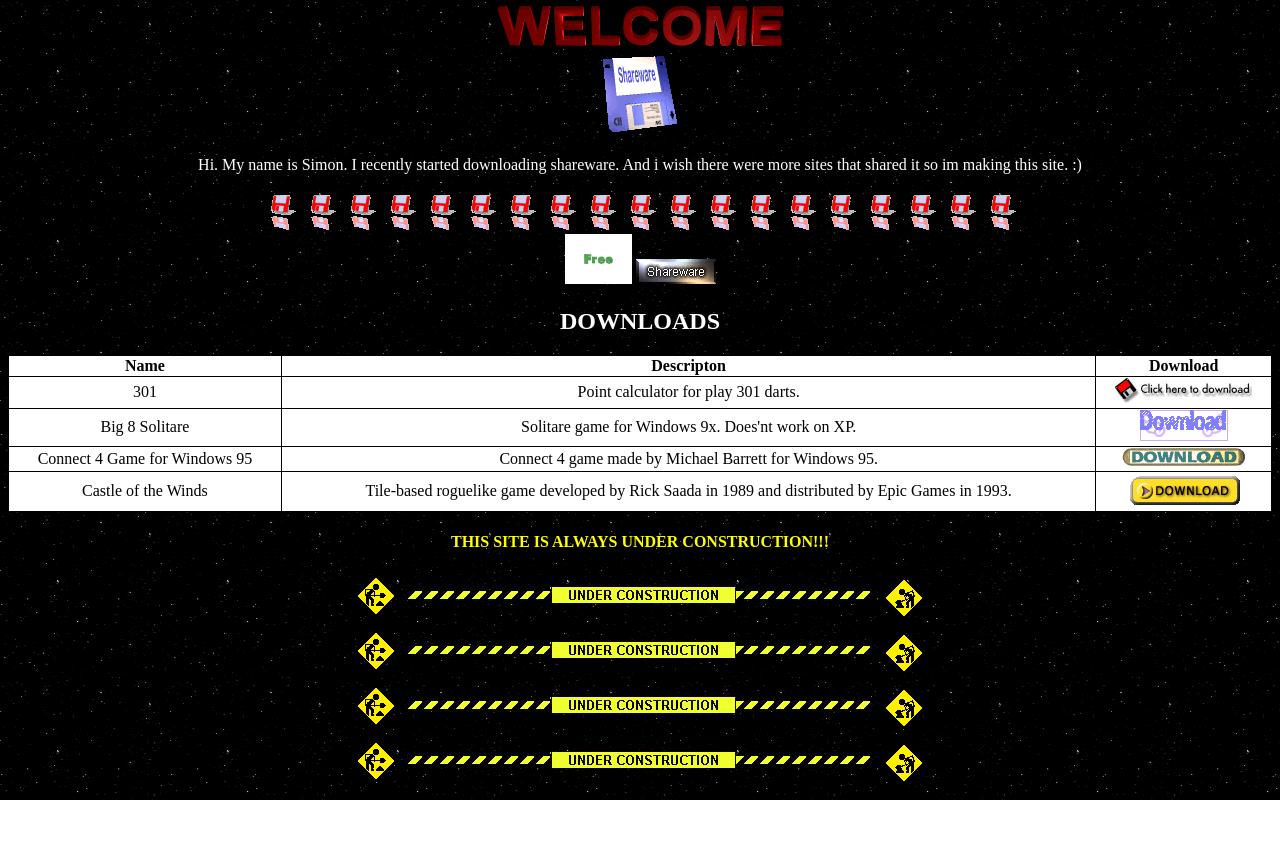
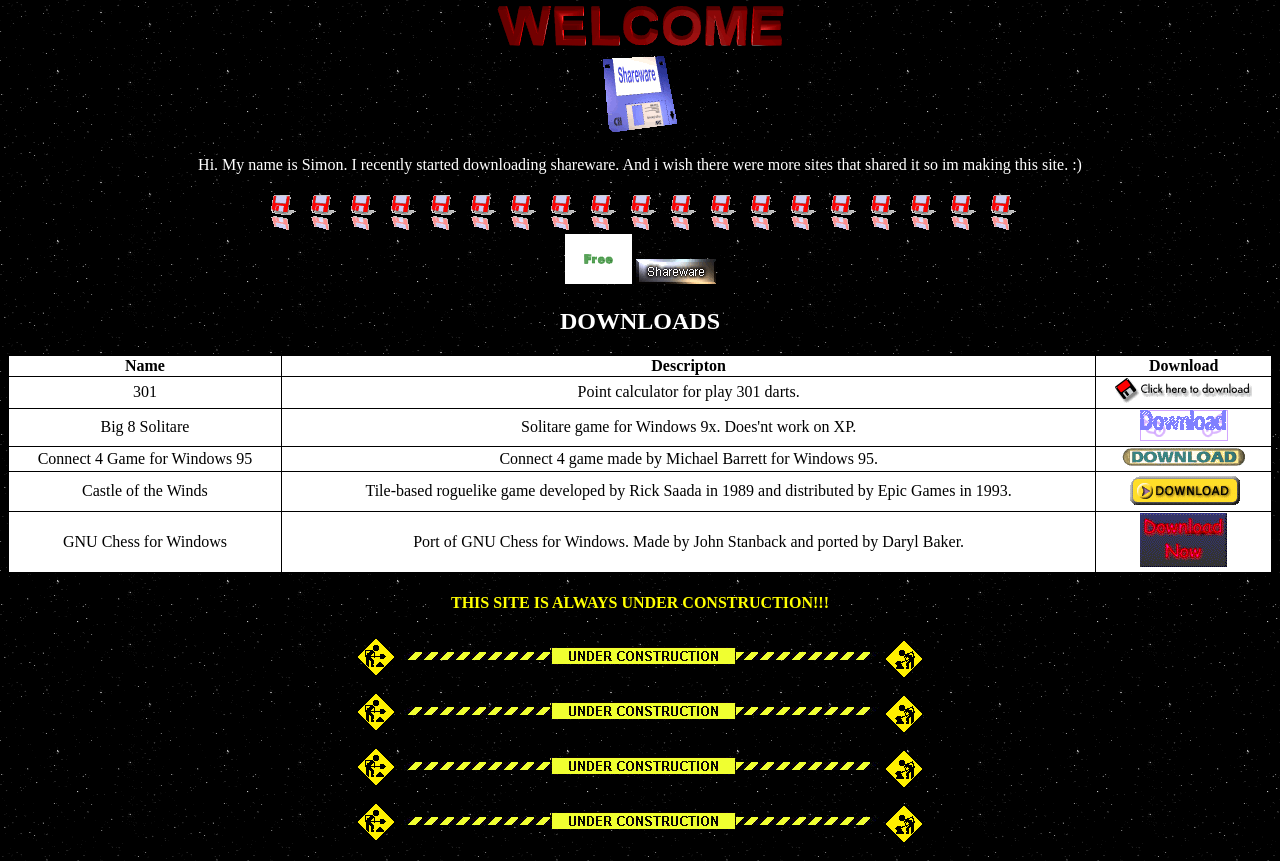
Before and after one commit to sastofficial/shareware, a plain HTML site: page index.html in a window 1280 px wide. Shown: the part 79-940 px from the top of the page. Before the commit the page ends 879 px from the top, so only its background shows below. Drawn offline with Linux system fonts and the light colour scheme.

Commit message:
added chess

```diff
--- a/index.html
+++ b/index.html
@@ -53,6 +53,13 @@
         <td>Tile-based roguelike game developed by Rick Saada in 1989 and distributed by Epic Games in 1993.</td>
         <td><a href="shareware/CASTLE1.zip"><img src="assets/download20.gif"></a></td>
     </tr>
+    <tr>
+        <td>GNU Chess for Windows</td>
+        <td>Port of GNU Chess for Windows. Made by John Stanback and ported by Daryl Baker.</td>
+        <td>
+            <a href="shareware/CHESS.zip"><img src="assets/download_now.gif"></a>
+        </td>
+    </tr>
 </table>
 <h4>THIS SITE IS ALWAYS UNDER CONSTRUCTION!!!</h4>
 <img src="assets/uc.gif"><br>
```
